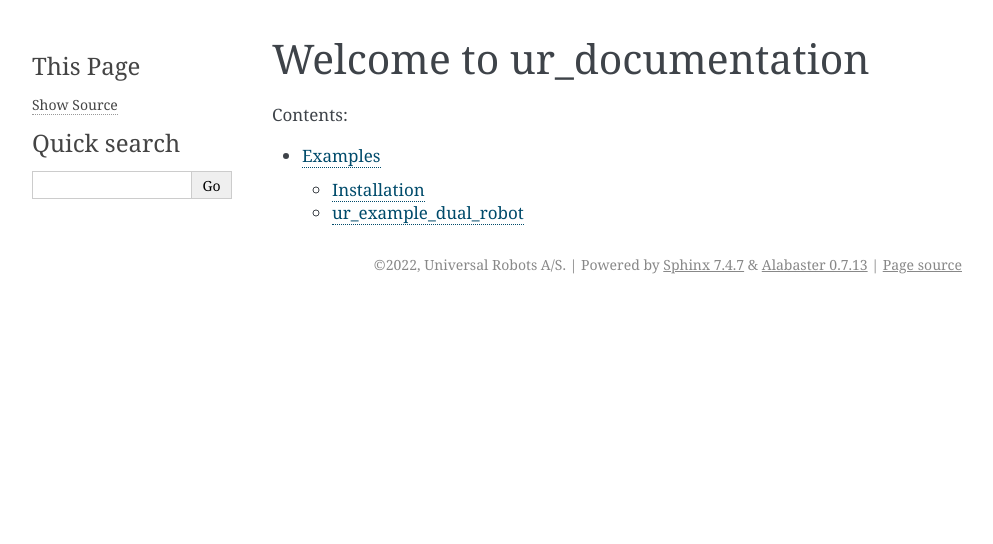
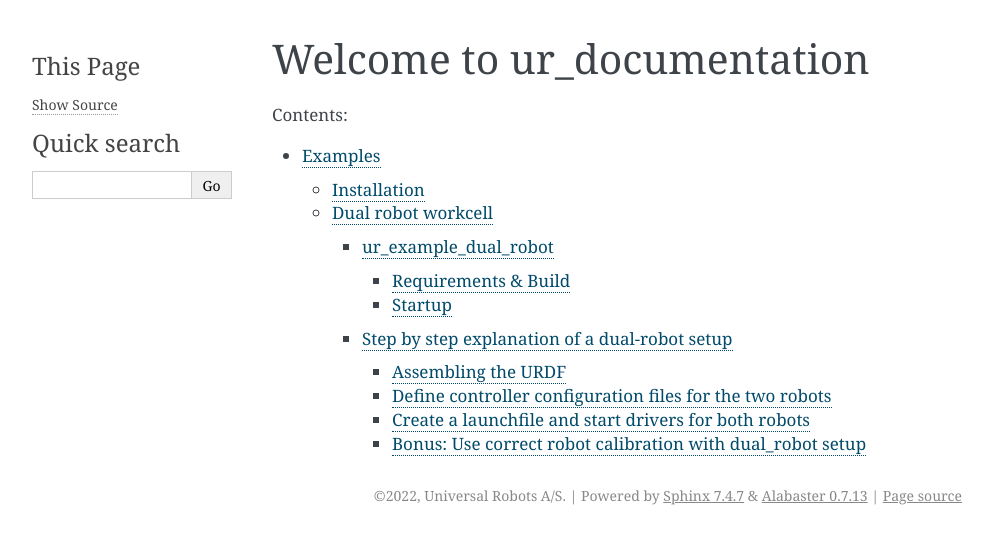
Before and after one commit to UniversalRobots/Universal_Robots_ROS_Tutorials, a Sphinx documentation site: the page built from ur_documentation/docs/source/index.rst, in a window 1280 px wide. Shown: the top 544 px of the page, without its empty margins (148-1141 px from the left). Built offline with Sphinx 7.4.7, drawn with Linux system fonts in a browser that asks for light colours.

Commit message:
Explained dual robot URDF

```diff
--- a/ur_documentation/docs/source/examples/dual_robot.rst
+++ /dev/null
@@ -1 +0,0 @@
-.. include:: ../../../../ur_example_dual_robot/README.rst
--- /dev/null
+++ b/ur_documentation/docs/source/examples/dual_robot/introduction.rst
@@ -0,0 +1 @@
+.. include:: ../../../../../ur_example_dual_robot/README.rst
--- /dev/null
+++ b/ur_documentation/docs/source/examples/dual_robot/step_by_step.rst
@@ -0,0 +1,121 @@
+Step by step explanation of a dual-robot setup
+==============================================
+
+
+This chapter explains all the steps necessary to create a dual-arm setup using the
+``ur_robot_driver``.
+
+In order to create a multi-robot workcell we basically have to consider three aspects:
+
+* When integrating multiple robots into one *robot_description* we face one challenge: We can't have
+  multiple *tf* frames with the same name, e.g. ``base_link`` in the same *robot_description*.
+  Therefore, we'll have to use prefixes.
+* Once the robot description uses tf prefixes, the joint names will also use those prefixes.
+  Therefore, we'll need to adapt our robot controllers that they are defined on those "modified"
+  joint names.
+* As we will be starting multiple instances of the same ROS nodes, we'll have to take care that
+  their names (nodes, topics, services) do not collide. One easy way to achieve this is using ROS
+  namespaces
+
+Assembling the URDF
+-------------------
+
+The ur_description_ package provides `macro files <https://github.com/ros-industrial/universal_robot/blob/melodic-devel-staging/ur_description/urdf/inc/ur5e_macro.xacro>`_ to generate an instance of a Universal Robots arm. We'll use this to assemble a description containing a Box with a UR3e and a UR10e ontop:
+
+.. code-block:: xml
+   :linenos:
+
+   <?xml version="1.0"?>
+   <robot xmlns:xacro="http://wiki.ros.org/xacro" name="my_work_cell">
+     <!--Load the macro for creating a robot-->
+     <xacro:include filename="$(find ur_description)/urdf/inc/ur10e_macro.xacro"/>
+     <xacro:include filename="$(find ur_description)/urdf/inc/ur3e_macro.xacro"/>
+
+     <!--Instanciate the robots-->
+     <xacro:ur3e_robot prefix="bob_" kinematics_parameters_file="$(arg bob_kinematics)"/>
+     <xacro:ur10e_robot prefix="alice_" kinematics_parameters_file="$(arg alice_kinematics)" />
+
+     <!--common link where the tf tree originates from-->
+     <link name="world"/>
+
+     <!--Define the robot poses in the world-->
+     <joint name="world_to_bob" type="fixed">
+       <parent link="world" />
+       <child link = "bob_base_link" />
+       <origin xyz="-0.5 0 0" rpy="0 0 0" />
+     </joint>
+     <joint name="world_to_alice" type="fixed">
+       <parent link="world" />
+       <child link = "alice_base_link" />
+       <origin xyz="0.5 0 0" rpy="0 0 0" />
+     </joint>
+   </robot>
+
+Let's break it down:
+
+First, we'll have to **include** the macros to generate the two arms:
+
+.. code-block:: xml
+   :linenos:
+   :lineno-start: 4
+
+     <xacro:include filename="$(find ur_description)/urdf/inc/ur10e_macro.xacro"/>
+     <xacro:include filename="$(find ur_description)/urdf/inc/ur3e_macro.xacro"/>
+
+The two include lines only loaded the macro for generating robots. Next, we can call the macros to
+actually **create the arms**.
+
+.. code-block:: xml
+   :linenos:
+   :lineno-start: 8
+
+     <xacro:ur3e_robot prefix="bob_" kinematics_parameters_file="$(arg bob_kinematics)"/>
+     <xacro:ur10e_robot prefix="alice_" kinematics_parameters_file="$(arg alice_kinematics)" />
+
+This creates the two robots ``alice`` and ``bob``. We choose their names as a tf-prefix in order to
+make the link and joint names unique. Note the trailing underscore in the prefixes, as the prefixes
+will be added in front of the link and joint names without adding a further underscore.
+
+The last thing to do is **connecting** the two robots to our common ``world`` link by adding two fixed
+joints.
+
+.. code-block:: xml
+   :linenos:
+   :lineno-start: 15
+
+     <joint name="world_to_bob" type="fixed">
+       <parent link="world" />
+       <child link = "bob_base_link" />
+       <origin xyz="-0.5 0 0" rpy="0 0 0" />
+     </joint>
+     <joint name="world_to_alice" type="fixed">
+       <parent link="world" />
+       <child link = "alice_base_link" />
+       <origin xyz="0.5 0 0" rpy="0 0 0" />
+     </joint>
+
+We can view our custom workcell by running
+
+.. code-block:: bash
+
+   roslaunch ur_example_dual_robot view_dual_robot.launch
+
+Use the sliders of the joint_state_publisher_gui to move the virtual robots around. It should look
+something like this:
+
+.. image:: rviz.png
+   :alt: RViz window showing the dual arm setup
+
+hello?
+
+Define controller configuration files for the two robots
+--------------------------------------------------------
+
+Create a launchfile and start drivers for both robots
+-----------------------------------------------------
+
+Bonus: Use correct robot calibration with dual_robot setup
+----------------------------------------------------------
+
+
+.. _ur_description: https://github.com/ros-industrial/universal_robot/tree/melodic-devel-staging/ur_description
--- /dev/null
+++ b/ur_documentation/docs/source/examples/dual_robot/toc.rst
@@ -0,0 +1,13 @@
+===================
+Dual robot workcell
+===================
+
+Example about integrating two UR arms into one workcell. We will build a workspace description and
+start two drivers for the two robots.
+
+.. toctree::
+   :maxdepth: 4
+   :caption: Contents:
+
+   introduction
+   step_by_step
--- a/ur_documentation/docs/source/examples/toc.rst
+++ b/ur_documentation/docs/source/examples/toc.rst
@@ -8,6 +8,8 @@
 
 
 .. toctree::
+   :maxdepth: 4
+   :caption: Contents:
 
    installation
-   dual_robot
+   dual_robot/toc
--- a/ur_documentation/docs/source/index.rst
+++ b/ur_documentation/docs/source/index.rst
@@ -2,9 +2,8 @@
 Welcome to ur_documentation
 ***************************
 
-
 .. toctree::
-   :maxdepth: 2
+   :maxdepth: 4
    :caption: Contents:
 
    examples/toc
```
Also changed, not shown: ur_documentation/docs/source/examples/dual_robot/rviz.png (added).
